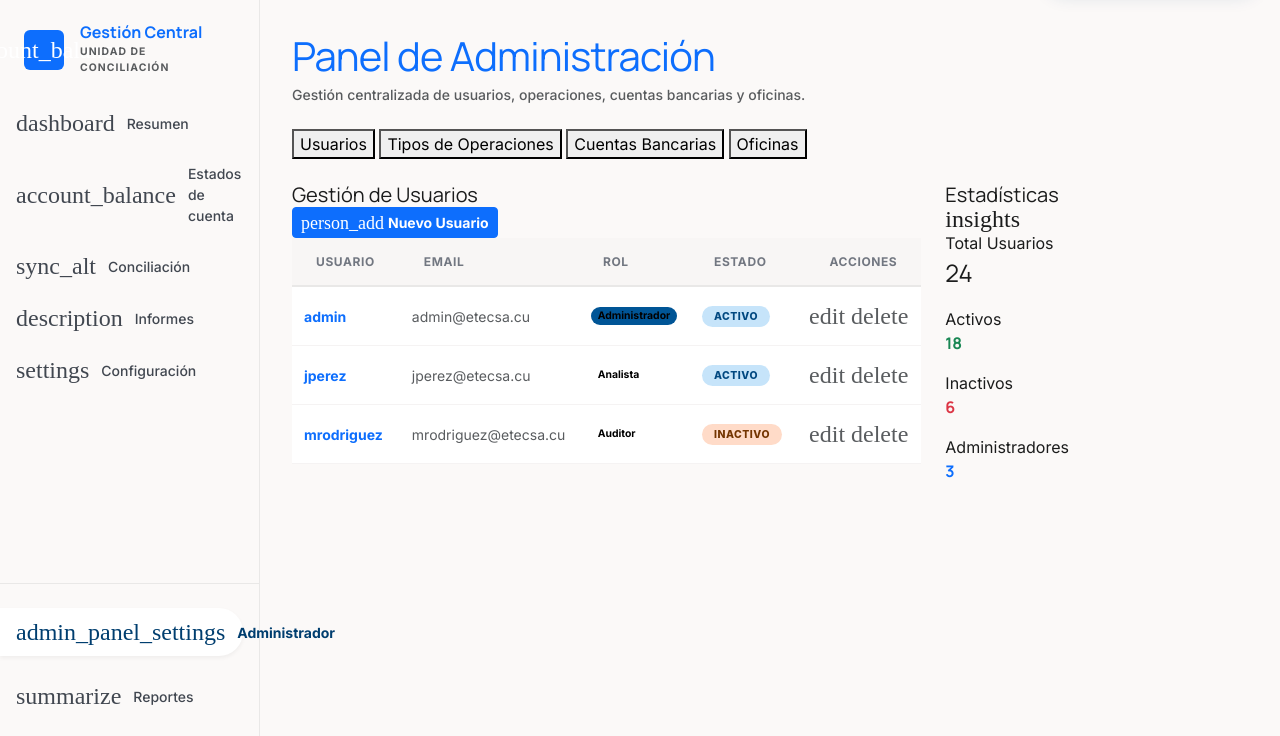
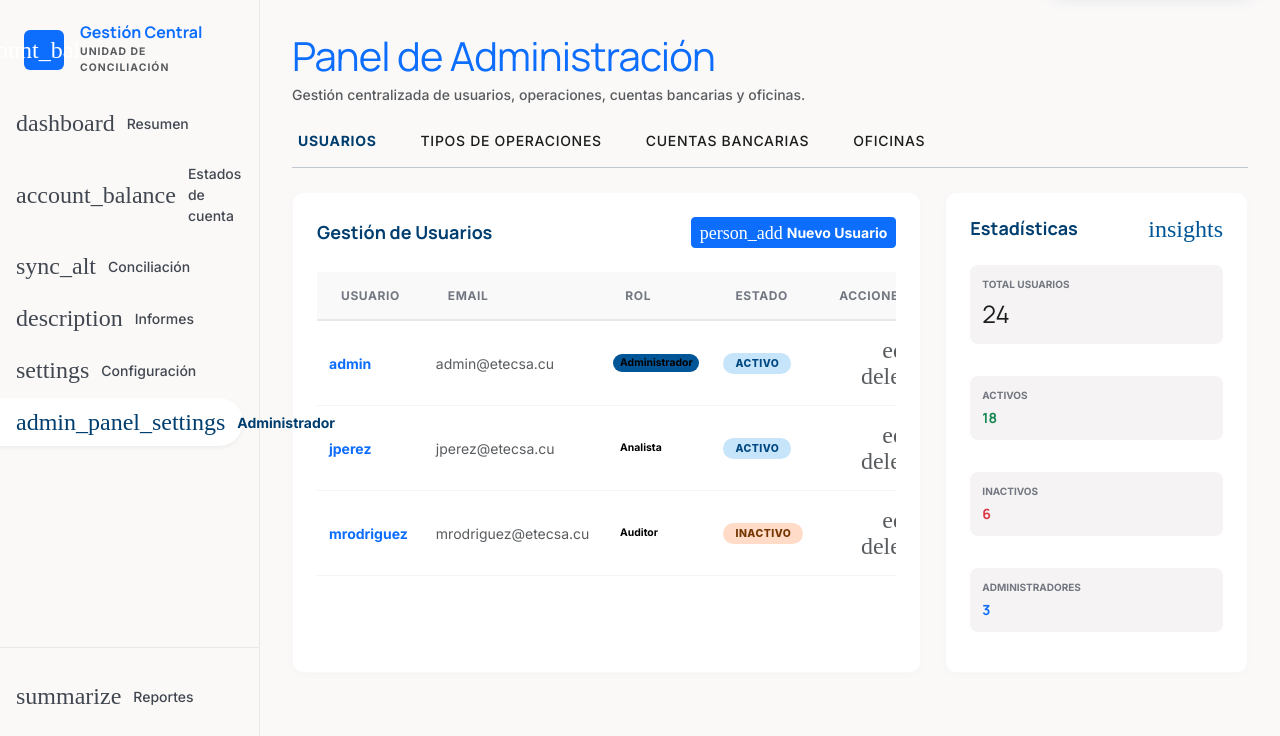
Before and after one commit to JoseVMacR4/Proyecto-de-tesis, a Django app: page /admin-panel/ in a window 1280 px wide. Shown: the part 64-800 px from the top of the page. Run offline with Django 5.2, Linux system fonts and the light colour scheme; the visitor is signed in with stand-in values (Sample User, id 1); some libraries are stand-ins or nearby versions; some web fonts are replaced.

Commit message:
Update admin panel styles and reorder navigation items
- Updated admin_panel.css with comprehensive styling for navigation tabs, settings cards, profile info items, and bank items using consistent design patterns
- Modified base.html to move admin panel link to the main navigation section before reports, maintaining proper active state handling
- Refactored .gitignore with cleaner Python/Django project exclusions and better organization

```diff
--- a/projectETECSA/apps/users/static/users/css/admin_panel.css
+++ b/projectETECSA/apps/users/static/users/css/admin_panel.css
@@ -3,7 +3,179 @@
    Basado en "Institutional Authority & Tonal Depth"
 */
 
-/* Reutiliza estilos de settings.css para consistencia */
+/* Navigation Tabs */
+.settings-tabs {
+    display: flex;
+    gap: 2rem;
+    margin-bottom: 2rem;
+    border-bottom: 1px solid var(--outline-variant);
+    padding-bottom: 0;
+}
+
+.settings-tab {
+    padding-bottom: 1rem;
+    border-bottom: 2px solid transparent;
+    background: none;
+    border: none;
+    font-size: 0.875rem;
+    font-weight: 500;
+    text-transform: uppercase;
+    letter-spacing: 0.05em;
+    color: var(--on-surface-variant);
+    cursor: pointer;
+    transition: all 0.2s ease;
+}
+
+.settings-tab:hover {
+    color: var(--primary);
+}
+
+.settings-tab.active {
+    border-bottom-color: var(--primary);
+    color: var(--primary);
+    font-weight: 700;
+}
+
+/* Settings Cards */
+.settings-card {
+    background-color: var(--surface-container-lowest);
+    border-radius: 0.75rem;
+    padding: 1.5rem;
+    border: 1px solid rgba(193, 199, 210, 0.1);
+    box-shadow: 0 2px 8px rgba(0, 0, 0, 0.02);
+    transition: all 0.2s ease;
+}
+
+.settings-card:hover {
+    box-shadow: 0 4px 12px rgba(0, 0, 0, 0.05);
+}
+
+.settings-card-header {
+    display: flex;
+    align-items: center;
+    justify-content: space-between;
+    margin-bottom: 1.5rem;
+}
+
+.settings-card-title {
+    font-size: 1.125rem;
+    font-weight: 700;
+    color: var(--primary);
+    margin: 0;
+}
+
+.settings-card-icon {
+    color: var(--primary-container);
+    font-size: 1.5rem;
+}
+
+/* Profile Info Items */
+.profile-info-item {
+    background-color: var(--surface-container-low);
+    border-radius: 0.5rem;
+    padding: 0.75rem;
+    margin-bottom: 1rem;
+}
+
+.profile-info-label {
+    display: block;
+    font-size: 0.625rem;
+    font-weight: 700;
+    text-transform: uppercase;
+    color: var(--outline);
+    margin-bottom: 0.25rem;
+}
+
+.profile-info-value {
+    font-size: 0.875rem;
+    font-weight: 500;
+    color: var(--on-surface);
+}
+
+/* Bank Items */
+.bank-list {
+    display: flex;
+    flex-direction: column;
+    gap: 0.75rem;
+}
+
+.bank-item {
+    display: flex;
+    align-items: center;
+    justify-content: space-between;
+    padding: 1rem;
+    background-color: var(--surface);
+    border-radius: 0.75rem;
+    border: 1px solid transparent;
+    transition: all 0.2s ease;
+}
+
+.bank-item:hover {
+    background-color: var(--surface-container-low);
+    border-color: rgba(193, 199, 210, 0.3);
+}
+
+.bank-item-left {
+    display: flex;
+    align-items: center;
+    gap: 1rem;
+}
+
+.bank-icon-container {
+    width: 40px;
+    height: 40px;
+    background-color: var(--primary-fixed-dim);
+    border-radius: 50%;
+    display: flex;
+    align-items: center;
+    justify-content: center;
+    color: var(--primary);
+}
+
+.bank-name {
+    font-weight: 700;
+    color: var(--on-surface);
+    margin-bottom: 0.125rem;
+}
+
+.bank-description {
+    font-size: 0.75rem;
+    color: var(--on-surface-variant);
+    font-weight: 500;
+}
+
+.bank-status {
+    font-size: 0.625rem;
+    font-weight: 900;
+    text-transform: uppercase;
+    padding: 0.25rem 0.5rem;
+    border-radius: 0.25rem;
+}
+
+.bank-status.active {
+    background-color: var(--secondary-container);
+    color: var(--on-secondary-container);
+}
+
+.bank-status.pending {
+    background-color: var(--tertiary-fixed);
+    color: var(--on-tertiary-fixed-variant);
+}
+
+.btn-bank-action {
+    padding: 0.25rem;
+    background: none;
+    border: none;
+    color: var(--outline);
+    cursor: pointer;
+    transition: all 0.2s ease;
+}
+
+.btn-bank-action:hover {
+    color: var(--primary);
+}
+
+/* Tab Content Transitions */
 .tab-content {
     display: none;
 }
--- a/projectETECSA/templates/base.html
+++ b/projectETECSA/templates/base.html
@@ -96,13 +96,13 @@
                 <span class="material-symbols-outlined">settings</span>
                 Configuración
             </a>
+            <a href="{% url 'admin_panel' %}" class="nav-item-custom {% if current_page == 'admin_panel' %}active{% endif %}">
+                <span class="material-symbols-outlined">admin_panel_settings</span>
+                Administrador
+            </a>
         </nav>
 
         <div class="mt-auto pt-4 border-top" style="border-color: var(--surface-container-high) !important;">
-            <a href="{% url 'admin_panel' %}" class="nav-item-custom mb-3 {% if current_page == 'admin_panel' %}active{% endif %}">
-                <span class="material-symbols-outlined">admin_panel_settings</span>
-                Administrador
-            </a>
             <a href="#" class="nav-item-custom mb-3">
                 <span class="material-symbols-outlined">summarize</span>
                 Reportes
```
Also changed, not shown: 1 other file.
